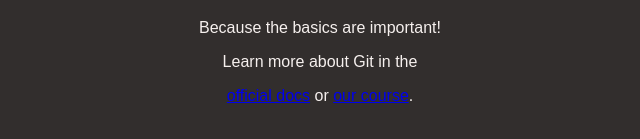
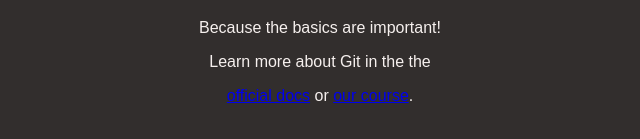
Before and after one commit to Princeton45/github-crash-course, a plain HTML site: page index.html in a window 1280 px wide. Shown: the part 209-348 px from the top of the page, 320-960 px from the left. Drawn offline with Linux system fonts and the light colour scheme.

Commit message:
Added another the

```diff
--- a/index.html
+++ b/index.html
@@ -14,7 +14,7 @@
     </header>
     <main>
       <p>Because the basics are important!</p>
-      <p> Learn more about Git in the</p>
+      <p> Learn more about Git in the the</p>
         <a href="https://git-scm.com/book/en/v2">official docs</a> or
         <a href="https://acad.link/git">our course</a>.
       </p>
```
